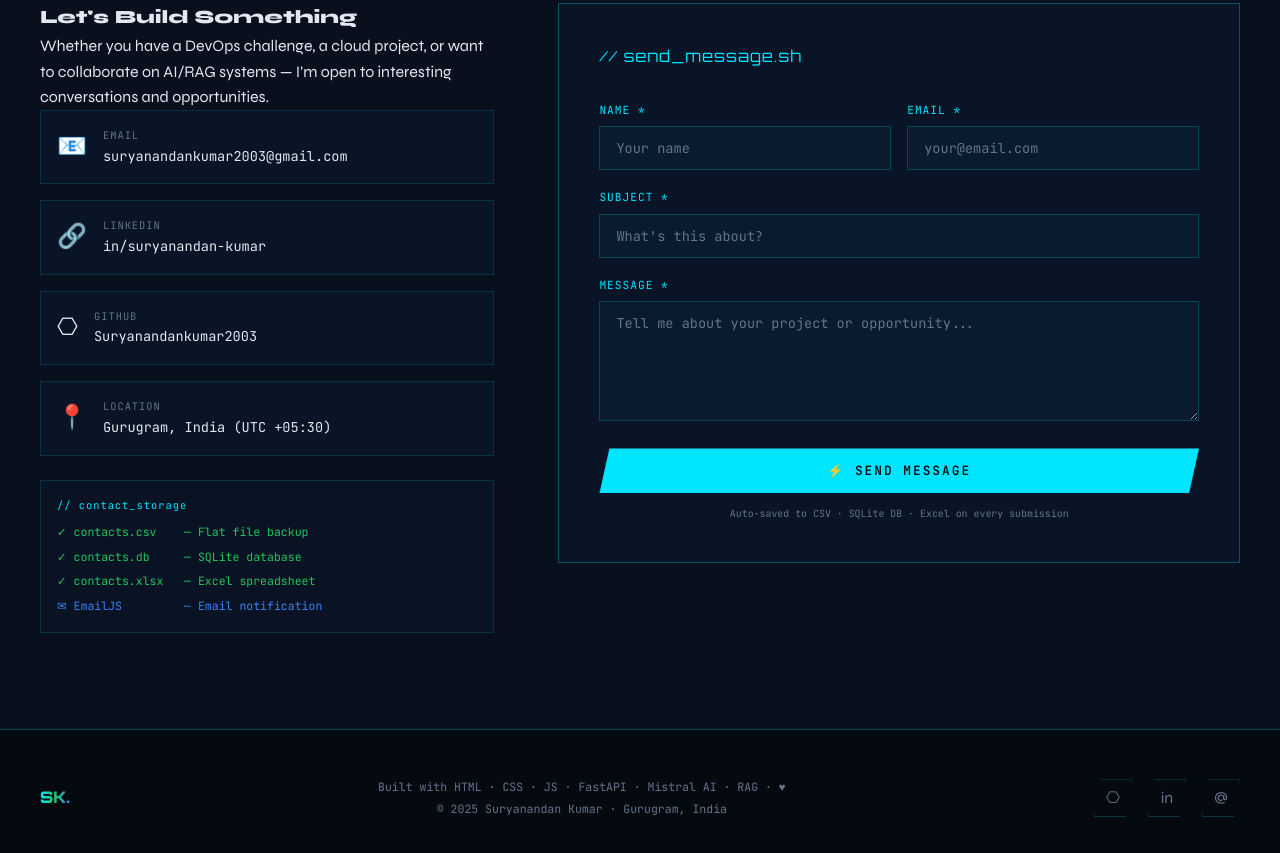
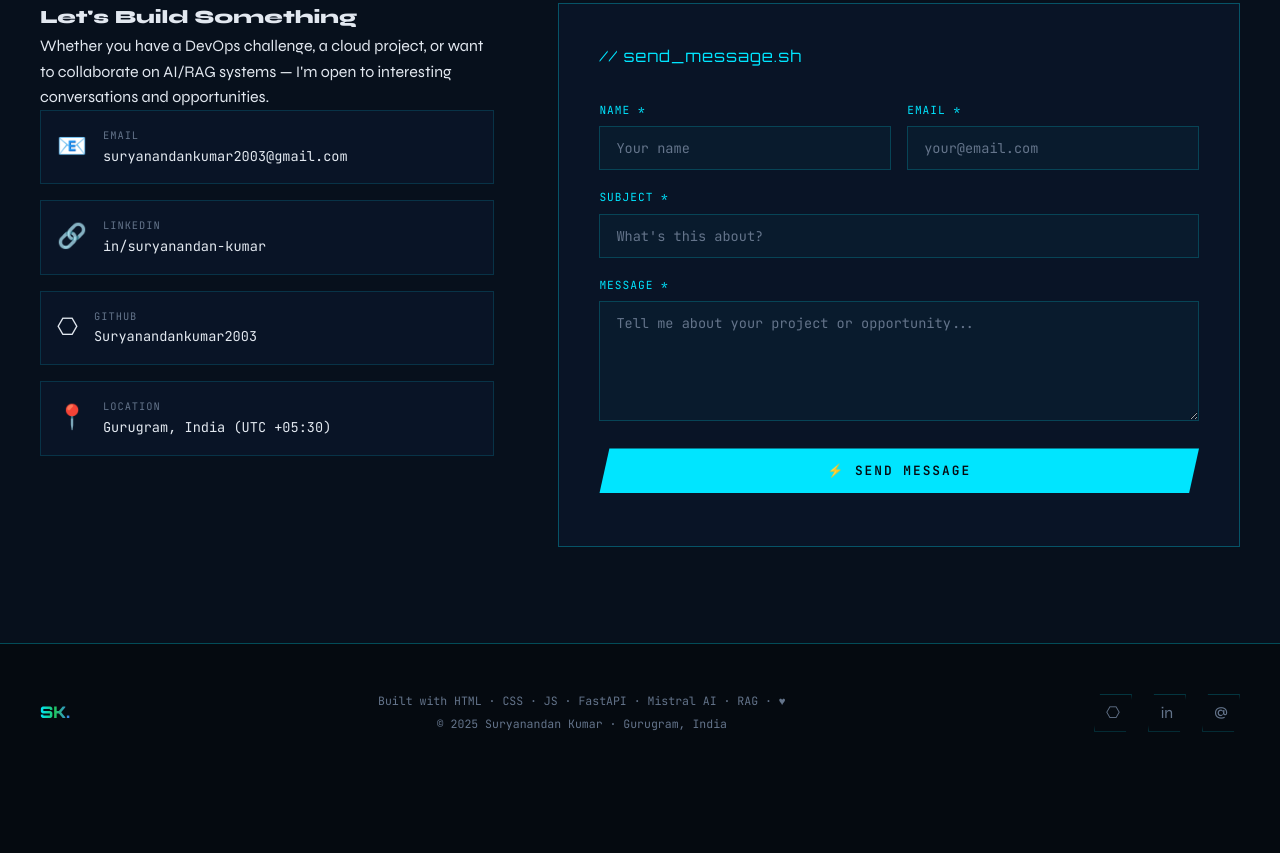
Before and after one commit to Suryanandankumar2003/Portfolio, a plain HTML site: page frontend/index.html in a window 1280 px wide. Shown: the part 6427-7280 px from the top of the page. After the commit the page ends 7208 px from the top, so only its background shows below. Drawn offline with Linux system fonts and the light colour scheme.

```diff
--- /dev/null
+++ b/frontend/asr-infotech/package.json
@@ -0,0 +1,5 @@
+{
+  "name": "asr-infotech",
+  "version": "0.1.0",
+  "private": true
+}
--- a/frontend/index.html
+++ b/frontend/index.html
@@ -472,7 +472,7 @@
           </div>
         </div>
 
-        <!-- Storage indicators -->
+        <!-- Storage indicators
         <div style="margin-top:1.5rem;padding:1rem;border:1px solid rgba(0,229,255,0.15);background:rgba(10,22,40,0.6);">
           <div style="font-family:'JetBrains Mono',monospace;font-size:0.65rem;color:var(--accent-cyan);letter-spacing:1px;margin-bottom:0.6rem;">// contact_storage</div>
           <div style="display:flex;flex-direction:column;gap:0.4rem;">
@@ -481,7 +481,7 @@
             <div style="font-family:'JetBrains Mono',monospace;font-size:0.72rem;color:var(--accent-lime);">✓ contacts.xlsx &nbsp;&nbsp;— Excel spreadsheet</div>
             <div style="font-family:'JetBrains Mono',monospace;font-size:0.72rem;color:var(--neon-blue);">✉ EmailJS &nbsp;&nbsp;&nbsp;&nbsp;&nbsp;&nbsp;&nbsp;&nbsp;— Email notification</div>
           </div>
-        </div>
+        </div> -->
       </div>
 
       <div class="reveal">
@@ -508,7 +508,7 @@
           <button type="submit" class="form-submit">⚡ SEND MESSAGE</button>
           <div class="form-message" id="form-msg"></div>
           <p style="font-family:'JetBrains Mono',monospace;font-size:0.62rem;color:var(--text-muted);margin-top:0.8rem;text-align:center;">
-            Auto-saved to CSV · SQLite DB · Excel on every submission
+            <!-- Auto-saved to CSV · SQLite DB · Excel on every submission -->
           </p>
         </form>
       </div>
```
Also changed, not shown: 4 other files.
